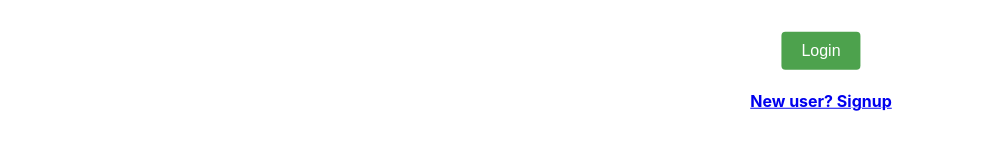
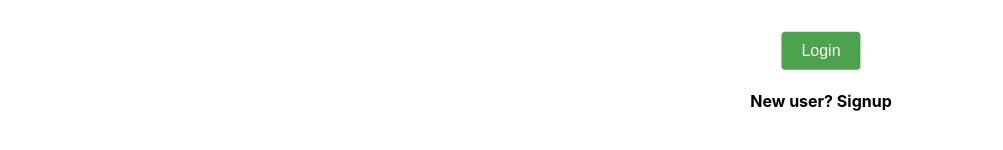
Before and after one commit to SaiTeja-002/Pixure, a React (Create React App) app in the folder frontend/: page /login in a window 1280 px wide. Shown: the part 496-646 px from the top of the page, without its empty margins (139-1142 px from the left). Built offline with nearby package versions, Linux system fonts and the light colour scheme.

Commit message:
Modified Nav Style and Added User Avatar in Header

```diff
--- a/frontend/src/components/Header.jsx
+++ b/frontend/src/components/Header.jsx
@@ -2,7 +2,7 @@ import React, { useState } from 'react';
 import '../styles/Header.css'
 import { NavLink, useLocation } from 'react-router-dom';
 import PersonRoundedIcon from '@mui/icons-material/PersonRounded';
-import { TextField } from '@mui/material'
+import { TextField, Avatar } from '@mui/material'
 import { HOMEHREF } from '../constants';
 
 const EmptyContainer = () => (
@@ -40,9 +40,7 @@ const Header = ({ onSearchSubmit }) => {
     return (
         <header className='header-style'>
             <div className="logo">
-                <NavLink to="/">
-                    <h3>Pixure</h3>
-                </NavLink>
+                <h3 onClick={() => { window.location.href = '/' }}>Pixure</h3>
             </div>
 
             {currentPath === HOMEHREF ? (
@@ -65,7 +63,8 @@ const Header = ({ onSearchSubmit }) => {
             ) : <EmptyContainer />}
 
             <NavLink to="/profile">
-                <PersonRoundedIcon className='profile-icon' style={{ fontSize: '2rem' }} />
+                {/* <PersonRoundedIcon className='profile-icon' style={{ fontSize: '2rem' }} /> */}
+                <Avatar alt="Profile Picture" src="https://i.pinimg.com/originals/b6/dd/1a/b6dd1a749156ff856db1296d0dbc56d4.png" className='profile-icon' style={{ width: '40px', height: '40px' }} />
             </NavLink>
         </header>
     );
--- a/frontend/src/pages/LoginPage.jsx
+++ b/frontend/src/pages/LoginPage.jsx
@@ -249,9 +249,7 @@ const LoginPage = () => {
                         Login
                     </button>
 
-                    <NavLink to="/signup">
-                        <h4 fontSize="1.5rem">New user? Signup</h4>
-                    </NavLink>
+                    <h4 onClick={() => { window.location.href = '/signup' }} className='nav'>New user? Signup</h4>
                 </div>
             </div>
         </div>
--- a/frontend/src/pages/SignupPage.jsx
+++ b/frontend/src/pages/SignupPage.jsx
@@ -83,9 +83,8 @@ const SignupPage = () => {
                         Signup
                     </button>
 
-                    <NavLink to="/login">
-                        <h4 fontSize="1.5rem">Already have an account? Login</h4>
-                    </NavLink>
+                    <h4 onClick={() => { window.location.href = '/login' }} className='nav'>Already have an account? Login</h4>
+
                 </div>
             </div>
         </div>
--- a/frontend/src/styles/Header.css
+++ b/frontend/src/styles/Header.css
@@ -16,6 +16,8 @@
 
 .logo {
     color: black;
+    cursor: pointer;
+    font-size: larger;
 }
 
 .logo h3 {
--- a/frontend/src/styles/Login.css
+++ b/frontend/src/styles/Login.css
@@ -6,6 +6,11 @@
     top: 0;
     overflow-x: hidden;
     padding-top: 20px;
+}
+
+.nav {
+    font-size: 1rem;
+    cursor: pointer;
 }
 
 .left {
```
